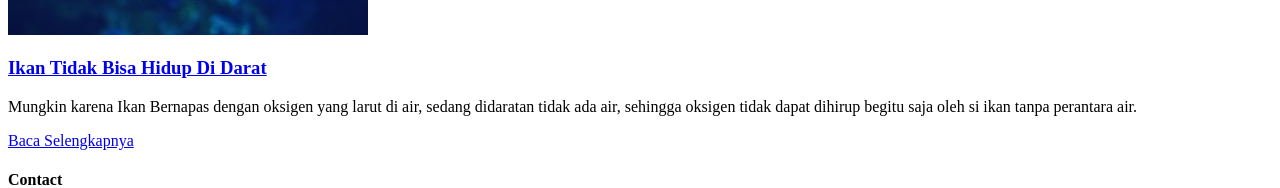
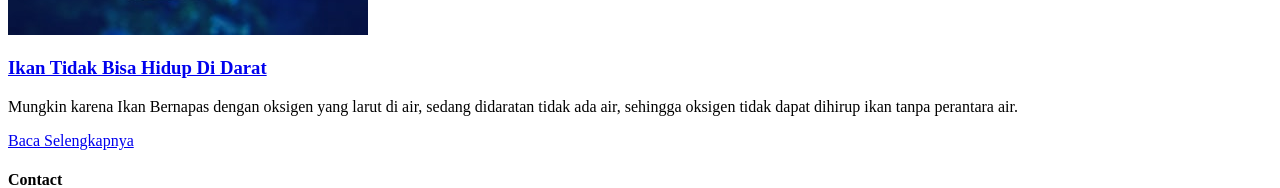
Before and after one commit to luthfifatiha/luthfiFTH, a Next.js app: page / in a window 1280 px wide. Shown: the part 8886-9074 px from the top of the page. Built offline with nearby package versions, Linux system fonts and the light colour scheme.

Commit message:
Fix: ukuran Card pada blog

```diff
--- a/app/components/blog.jsx
+++ b/app/components/blog.jsx
@@ -47,7 +47,7 @@ const Blog = () => {
                                     <a href="https://id.quora.com/Mengapa-ikan-hidup-di-air-Mengapa-ikan-tidak-bisa-hidup-di-daratan-padahal-di-daratan-juga-ada-oksigen" target="_blank" className="block mb-3 font-semibold text-xl text-wir hover:text-primary truncate transition duration-200 dark:text-white dark:hover:text-primary">Ikan Tidak Bisa Hidup Di Darat</a>
                                 </h3>
                                 <p className="font-medium text-sir text-base mb-6">
-                                    Mungkin karena Ikan Bernapas dengan oksigen yang larut di air, sedang didaratan tidak ada air, sehingga oksigen tidak dapat dihirup begitu saja oleh si ikan tanpa perantara air.
+                                    Mungkin karena Ikan Bernapas dengan oksigen yang larut di air, sedang didaratan tidak ada air, sehingga oksigen tidak dapat dihirup ikan tanpa perantara air.
                                 </p>
                                 <a href="https://id.quora.com/Mengapa-ikan-hidup-di-air-Mengapa-ikan-tidak-bisa-hidup-di-daratan-padahal-di-daratan-juga-ada-oksigen" target="_blank" className="font-medium text-sm text-white bg-primary py-2 px-4 rounded-lg hover:opacity-80 transition duration-200">Baca Selengkapnya</a>
                             </div>
```
